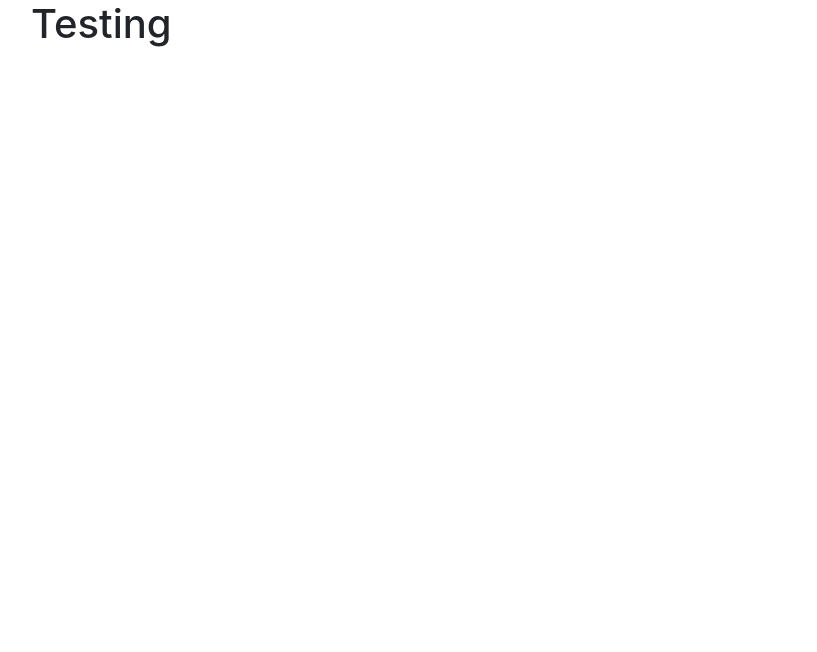
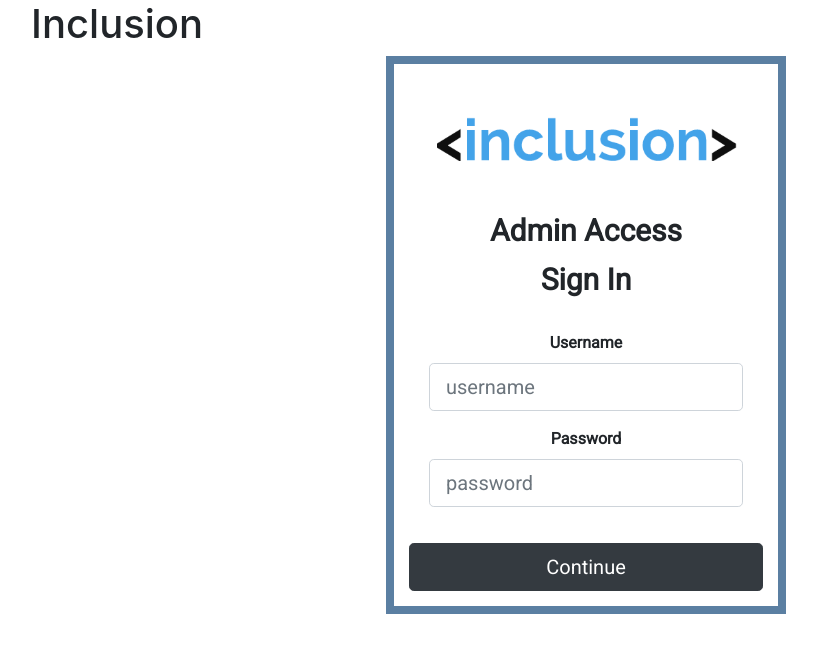
Before and after one commit to ashleycollis/applicant-system-frontend, a React (Create React App) app: page /login in a window 1280 px wide. Shown: the top 652 px of the page, without its empty margins (54-871 px from the left). Built offline with nearby package versions, Linux system fonts and the light colour scheme.

Commit message:
login redone with bootstrap

```diff
--- a/src/App.js
+++ b/src/App.js
@@ -1,11 +1,10 @@
 import React, { Component } from 'react';
-// import logo from './logo.svg';
-// import "./App.css";
+import LogIn from './Components/LogIn';
 import Forms from './Components/Forms';
 import Feed from './Components/Feed';
 import Submitted from './Components/Submitted';
 import { BrowserRouter, Route } from 'react-router-dom';
-// import "bootstrap/dist/css/boostrap.min.css";
+import '../node_modules/bootstrap/dist/css/bootstrap.min.css';
 
 class App extends Component {
   render() {
@@ -13,11 +12,12 @@ class App extends Component {
       <BrowserRouter>
         <div className="container">
           <div className="page-header">
-            <h1>Testing</h1>
+            <h1>Inclusion</h1>
           </div>
           <Route path="/form-create" component={Forms} />
           <Route path="/form-submitted" component={Submitted} />
           <Route path="/feed" component={Feed} />
+          <Route path="/login" component={LogIn} />
         </div>
       </BrowserRouter>
     );
--- a/src/Components/LogIn.js
+++ b/src/Components/LogIn.js
@@ -1,21 +1,54 @@
-import React from 'react';
-import { Button, Form, FormGroup, Label, Input } from 'react-bootstrap';
-import Navigation from '../../Navigation';
+import React, { Component } from 'react';
 
-function LogIn() {
-  return (
-    <Form className="login">
-      <h1 classname="title">Inclusion Admin Page</h1>
-      <h2>Sign In</h2>
-      <FormGroup>
-        <Label>Username</Label>
-        <Input type="username" placeholder="username"></Input>
-        <Label>Password</Label>
-        <Input type="password" placeholder="password"></Input>
-      </FormGroup>
-      <button className="btn-lg btn-dark btn-block"> Log In</button>
-    </Form>
-  );
+class LogIn extends Component {
+  constructor(props) {
+    super(props);
+    this.state = {
+      username: '',
+      password: '',
+    };
+  }
+  handleSubmit = event => {
+    console.log('this.state');
+    console.log('submitted');
+  };
+  handleChange = event => {
+    this.setState({ [event.target.name]: event.target.value });
+  };
+  render() {
+    return (
+      <form className="loginform">
+        <img src={require('../Images/inclusionlogo.png')} alt="logo" />
+        <h1 className="title">Admin Access </h1>
+        <h1 className="title">Sign In </h1>
+        <div className="fieldsgroup">
+          <div className="form-group">
+            <label>Username</label>
+            <input
+              type="username"
+              className="form-control form-control-lg"
+              placeholder="username"
+            />
+          </div>
+
+          <div className="form-group">
+            <label>Password</label>
+            <input
+              type="password"
+              className="form-control form-control-lg"
+              placeholder="password"
+            />
+          </div>
+        </div>
+        <button
+          type="submit"
+          className="btn btn-dark btn-lg btn-block"
+          onSubmit={this.handleSubmit}
+        >
+          Continue
+        </button>
+      </form>
+    );
+  }
 }
-
 export default LogIn;
--- a/src/index.css
+++ b/src/index.css
@@ -1,13 +1,25 @@
-body {
-  margin: 0;
-  font-family: -apple-system, BlinkMacSystemFont, 'Segoe UI', 'Roboto', 'Oxygen',
-    'Ubuntu', 'Cantarell', 'Fira Sans', 'Droid Sans', 'Helvetica Neue',
-    sans-serif;
-  -webkit-font-smoothing: antialiased;
-  -moz-osx-font-smoothing: grayscale;
+@import url('https://fonts.googleapis.com/css?family=Roboto|Open+Sans');
+
+.loginform {
+  margin: 0 auto;
+  text-align: center;
+  width: 400px;
+  font-weight: 900;
+  font-family: 'Roboto';
+  padding: 15px;
+  border: 8px solid #5b7fa2;
 }
 
-code {
-  font-family: source-code-pro, Menlo, Monaco, Consolas, 'Courier New',
-    monospace;
+.title {
+  font-size: 30px;
+  font-weight: bold;
+  padding-bottom: 5px;
 }
+
+.fieldsgroup {
+  padding: 20px;
+}
+
+.loginlabel {
+  font-size: 20px;
+}
```
Also changed, not shown: src/Images/inclusionlogo.png (added).
